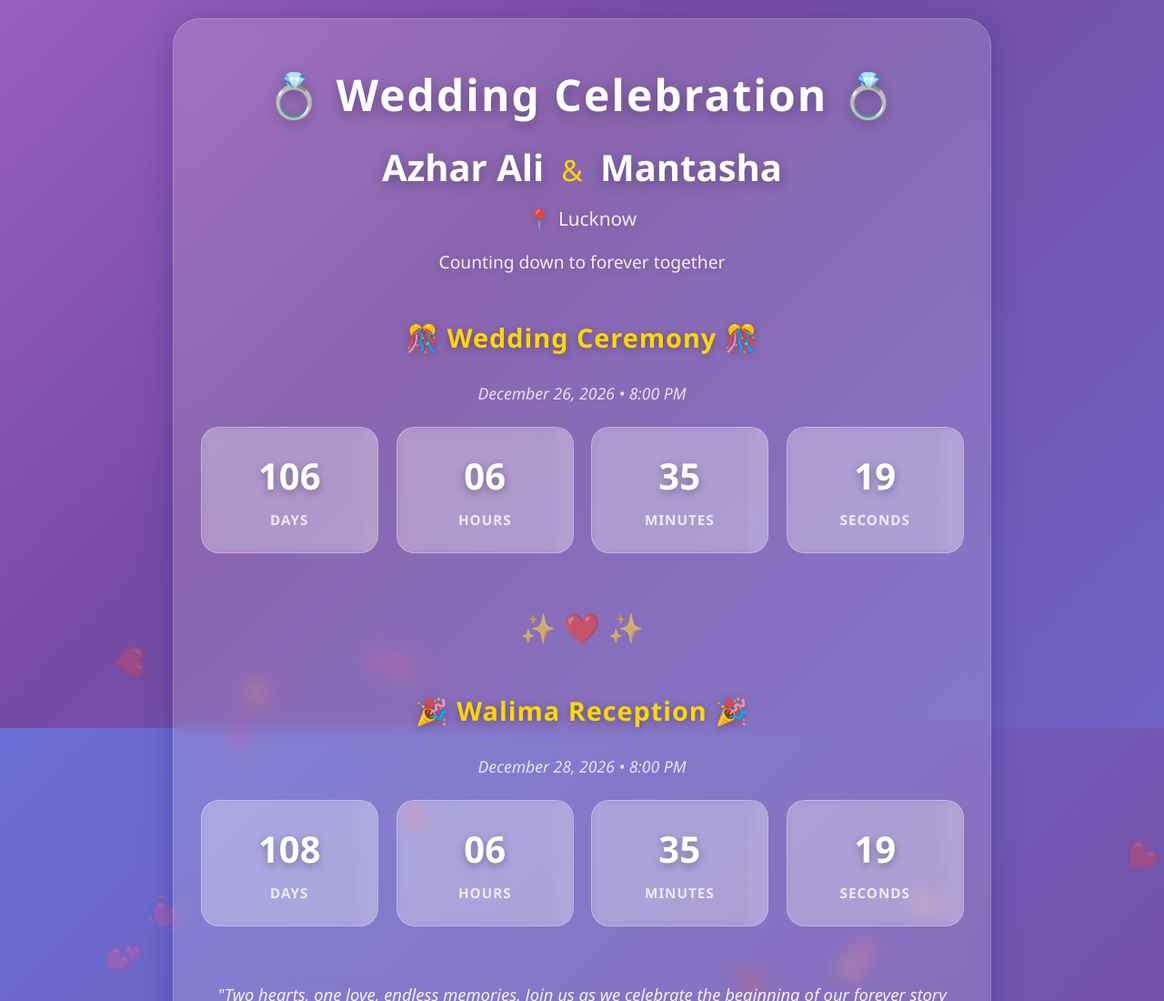
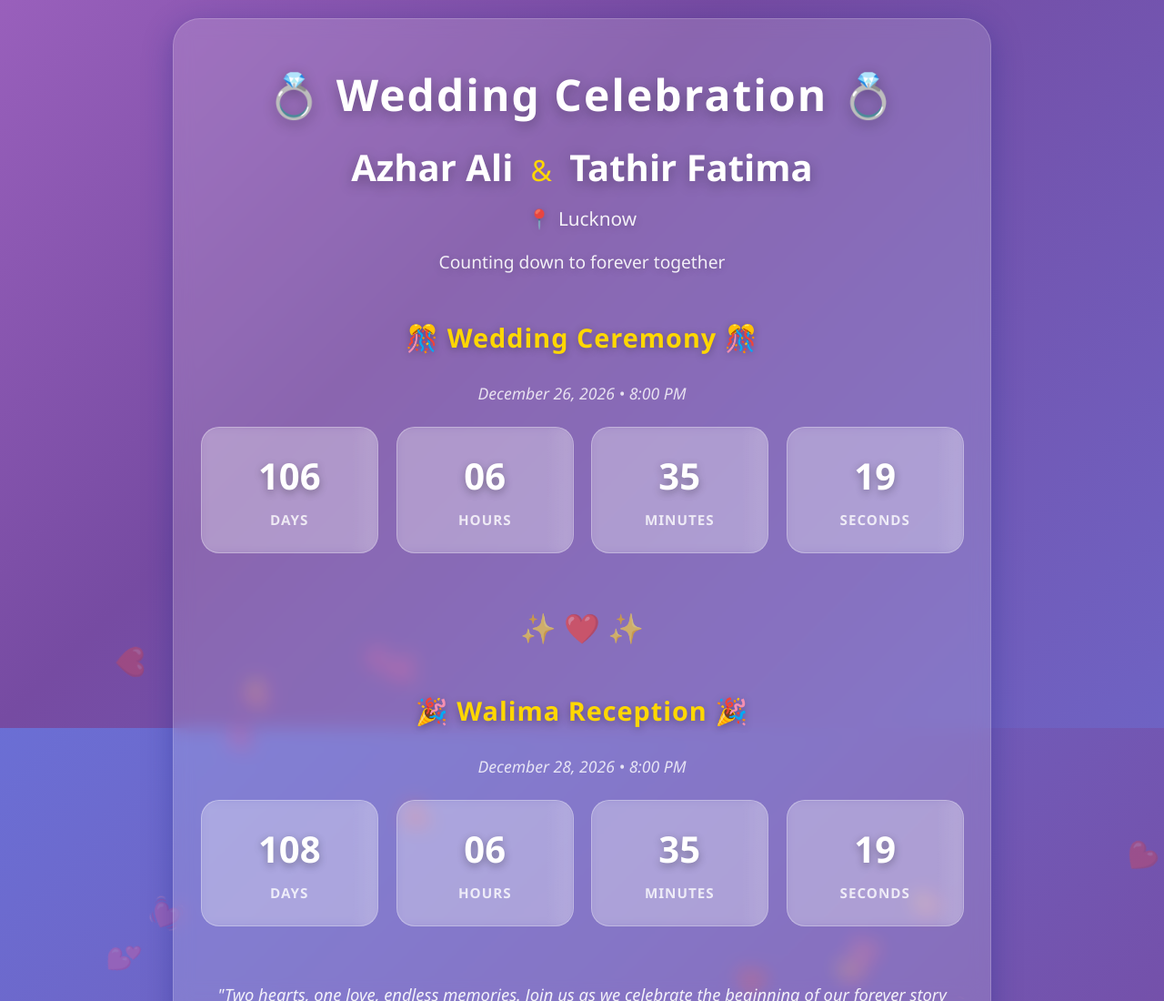
Before and after one commit to nobodynull/wedding, a plain HTML site: page index.html in a window 1280 px wide. Shown: the top 1100 px of the page at 91% size. Drawn offline with Linux system fonts and the light colour scheme.

Commit message:
Update couple's name in wedding celebration

```diff
--- a/index.html
+++ b/index.html
@@ -446,7 +446,7 @@
             <div style="margin-top: 20px;">
                 <span class="couple-names">Azhar Ali</span>
                 <span class="couple-divider">&</span>
-                <span class="couple-names">Mantasha</span>
+                <span class="couple-names">Tathir Fatima</span>
             </div>
             <p class="venue-location">
                 <span class="venue-icon">📍</span>Lucknow
```
